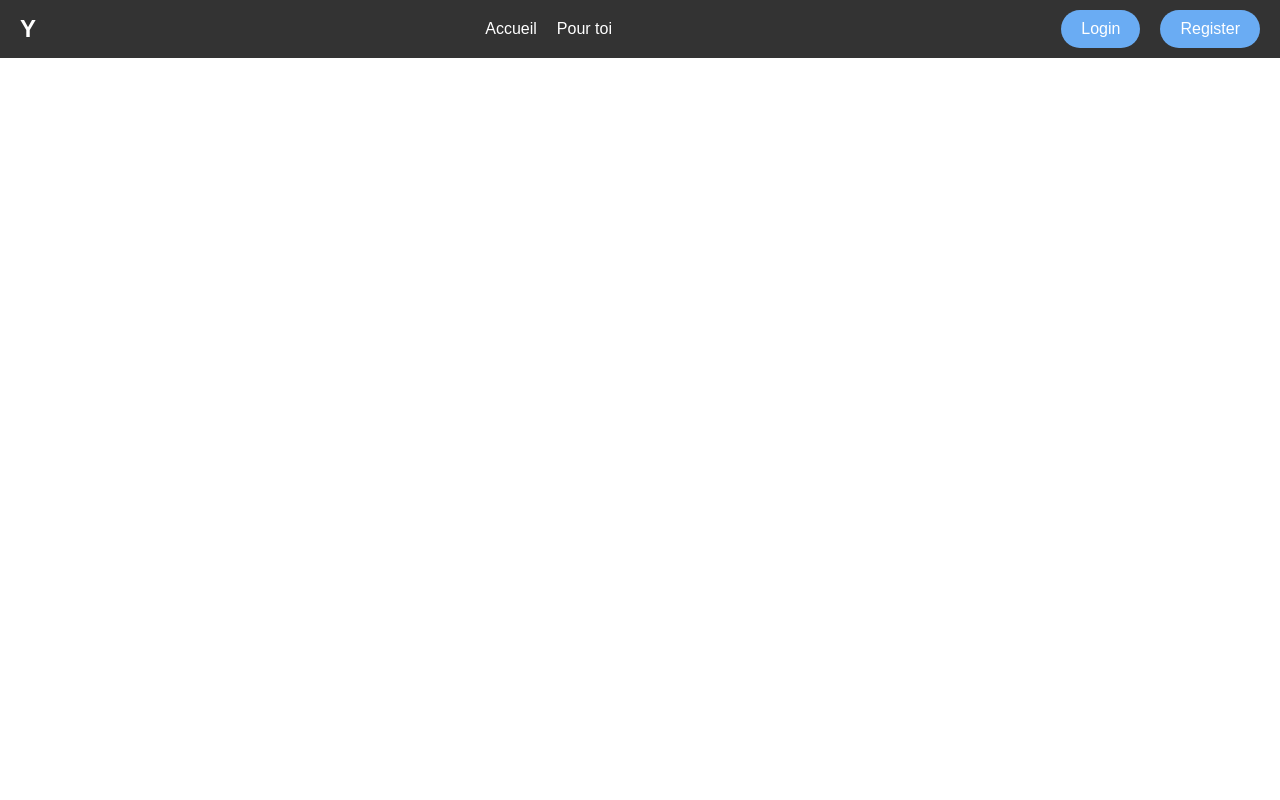
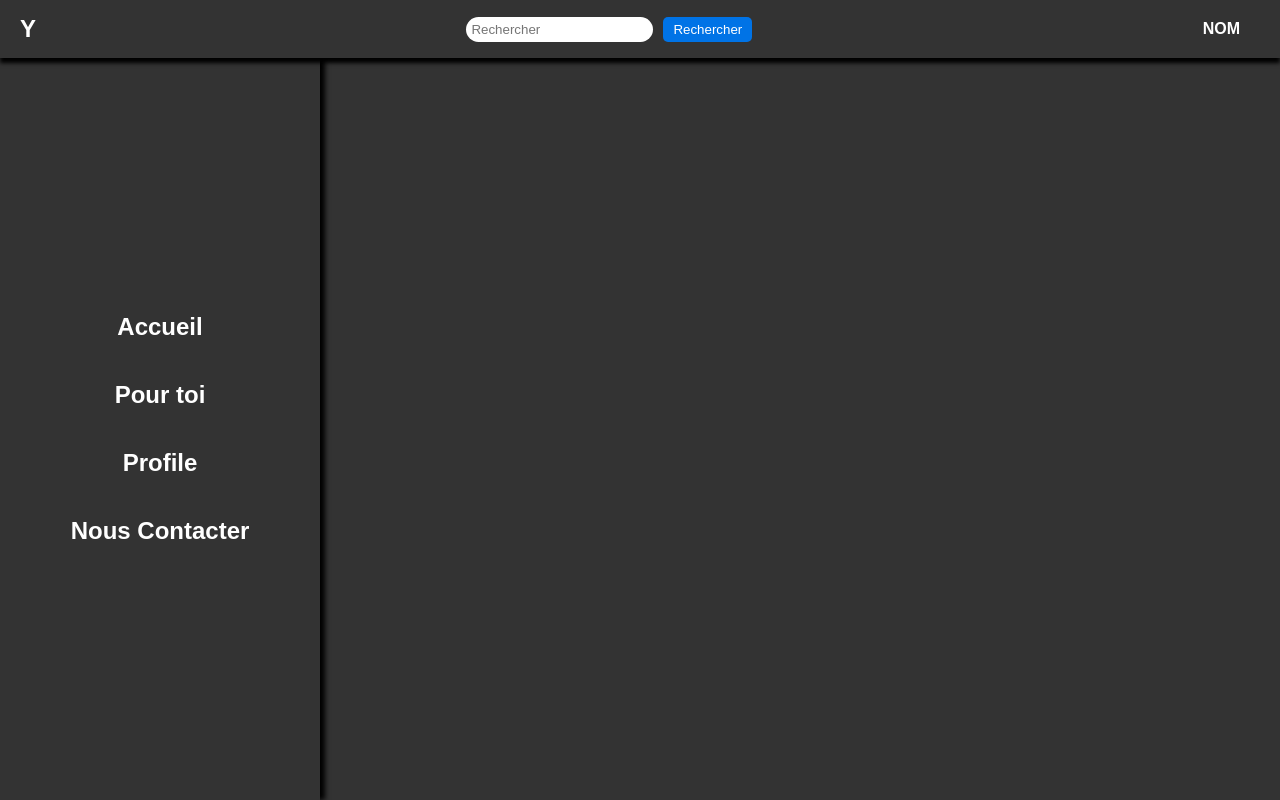
Before and after one commit to chiyeb/ProjetDevWeb, a PHP site: page / in a window 1280 px wide. Run offline with PHP 8.4, Linux system fonts and the light colour scheme.

Commit message:
page principale , ajout nav

```diff
--- a/index.php
+++ b/index.php
@@ -6,21 +6,25 @@
     <meta name="viewport"
           content="width=device-width, user-scalable=no, initial-scale=1.0, maximum-scale=1.0, minimum-scale=1.0">
     <meta http-equiv="X-UA-Compatible" content="ie=edge">
-    <title>Document</title>
+    <title>Y</title>
 </head>
 <body>
 <header>
     <div class="logo">Y</div>
-    <div class="middle-buttons">
+    <div class="search-bar">
+        <input type="text" placeholder="Rechercher">
+        <button>Rechercher</button>
+    </div>
+    <div class="btn">NOM</div>
+</header>
+
+
+    <nav>
         <a class="btn-menu" href="accueil.php">Accueil</a>
         <a class="btn-menu" href="pour-toi.php">Pour toi</a>
-    </div>
-    <nav>
-        <a class="btn" href="page-login.html">Login</a>
-        <a class="btn" href="page-register.html">Register</a>
+        <a class="btn-menu" href="pour-toi.php">Profile</a>
+        <a class="btn-menu" href="pour-toi.php">Nous Contacter</a>
     </nav>
-
-</header>
 
 
 </body>
--- a/styles.css
+++ b/styles.css
@@ -1,8 +1,16 @@
-*{
+* {
     margin: 0;
     padding: 0;
     font-family: Arial;
 }
+
+body {
+    background-color: #333333;
+    display: flex;
+    flex-direction: column;
+    height: 100vh; /* Hauteur de la fenêtre du navigateur */
+}
+
 header {
     background-color: #333;
     color: #fff;
@@ -10,62 +18,72 @@ header {
     display: flex;
     justify-content: space-between;
     align-items: center;
+    margin-bottom: 0px;
+    box-shadow: 0px 5px 4px 0px #000000;
+    position: relative;
 }
 
-header ul {
-    display: flex;
-    justify-content: center;
-}
-
-header ul li {
-    list-style: none;
-    margin: 20px;
-}
-
-/* Styles pour la barre de navigation */
-nav {
-    display: flex;
-    align-items: center;
-}
-
-/* Styles pour les boutons */
-.btn {
-    background-color: #6aacf3;
-    color: #fff;
-    padding: 10px 20px;
-    text-decoration: none;
-    margin-right: 20px;
-    border-radius: 50px;
-    transition: 0.5s;
-}
-.btn:hover{
-    background-color: #3f91d2;
-    transition: 0.5s;
-}
-
-/* Style pour le logo */
+/* Style pour le logo à gauche du header */
 .logo {
     font-size: 24px;
     font-weight: bold;
     margin-left: 20px;
 }
 
-/* Style pour les boutons "Pour toi" et "Accueil" */
-.middle-buttons {
-    flex-grow: 1; /* Les boutons prennent l'espace disponible */
+/* Style pour la barre de recherche au milieu du header */
+.search-bar {
     display: flex;
-    justify-content: center;
     align-items: center;
+}
+
+.search-bar input[type="text"] {
+    padding: 5px;
+    border: none;
+    border-radius: 50px;
+    margin-right: 10px;
+}
+
+.search-bar button {
+    background-color: #0073e6;
+    color: #fff;
+    border: none;
+    padding: 5px 10px;
+    border-radius: 5px;
+    cursor: pointer;
+}
+
+/* Style pour "NOM" tout à droite du header */
+.btn {
+    color: #fff;
+    padding: 10px 20px;
+    text-decoration: none;
+    margin-right: 20px;
+    font-weight: bold;
+}
+
+nav {
+    background-color: #333333;
+    color: #fff;
+    padding: 10px 0;
+    width: 25%;
+    flex-grow: 1; /* La nav s'étend pour occuper tout l'espace vertical restant */
+    display: flex;
+    flex-direction: column;
+    justify-content: center; /* Centrer verticalement */
+    align-items: center; /* Centrer horizontalement */
+    box-shadow: 5px 0px 5px 0px #000000;
+
+}
+
+nav .btn-menu {
+    text-decoration: none;
+    color: #ffffff;
+    font-size: 1.5rem;
+    font-weight: bold;
+    padding: 20px 0px; /* Ajout de marge en haut et en bas */
 
 
 }
 
-.middle-buttons .btn-menu {
-    margin: 0 10px; /* Espacement entre les boutons */
-    text-decoration: none;
-    color: #ffffff;
-    position: relative;
-    position: relative;
-
-
-}
+/* Reste du CSS inchangé */
+/* ... */
```
